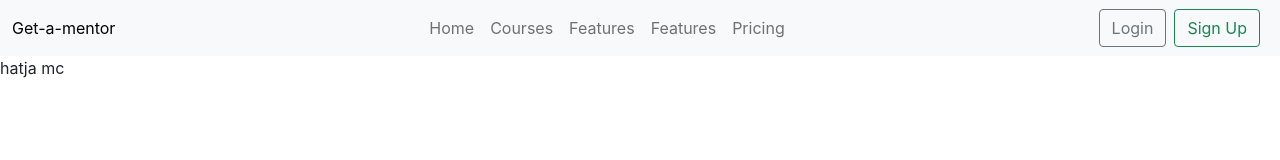
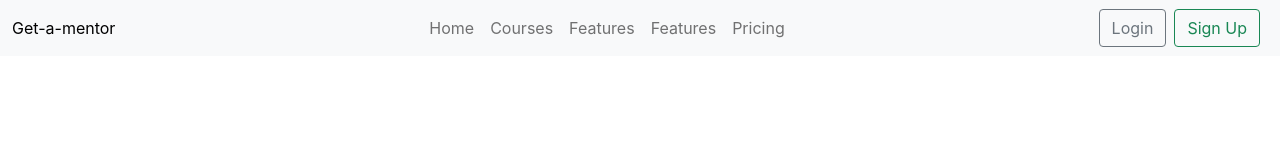
Before and after one commit to gauravchauhan1/get-a-mentor, a React (Create React App) app in the folder Frontend/: page /domain in a window 1280 px wide. Shown: the top 160 px of the page. Built offline with nearby package versions, Linux system fonts and the light colour scheme; no server answers.

Commit message:
minor bug fix

```diff
--- a/Frontend/src/Screens/DomainSelect/Domain.js
+++ b/Frontend/src/Screens/DomainSelect/Domain.js
@@ -15,7 +15,6 @@ const Domain = (props) => {
   }, [log])
   return (
     <div>
-      hatja mc
     </div>
   )
 }
```
